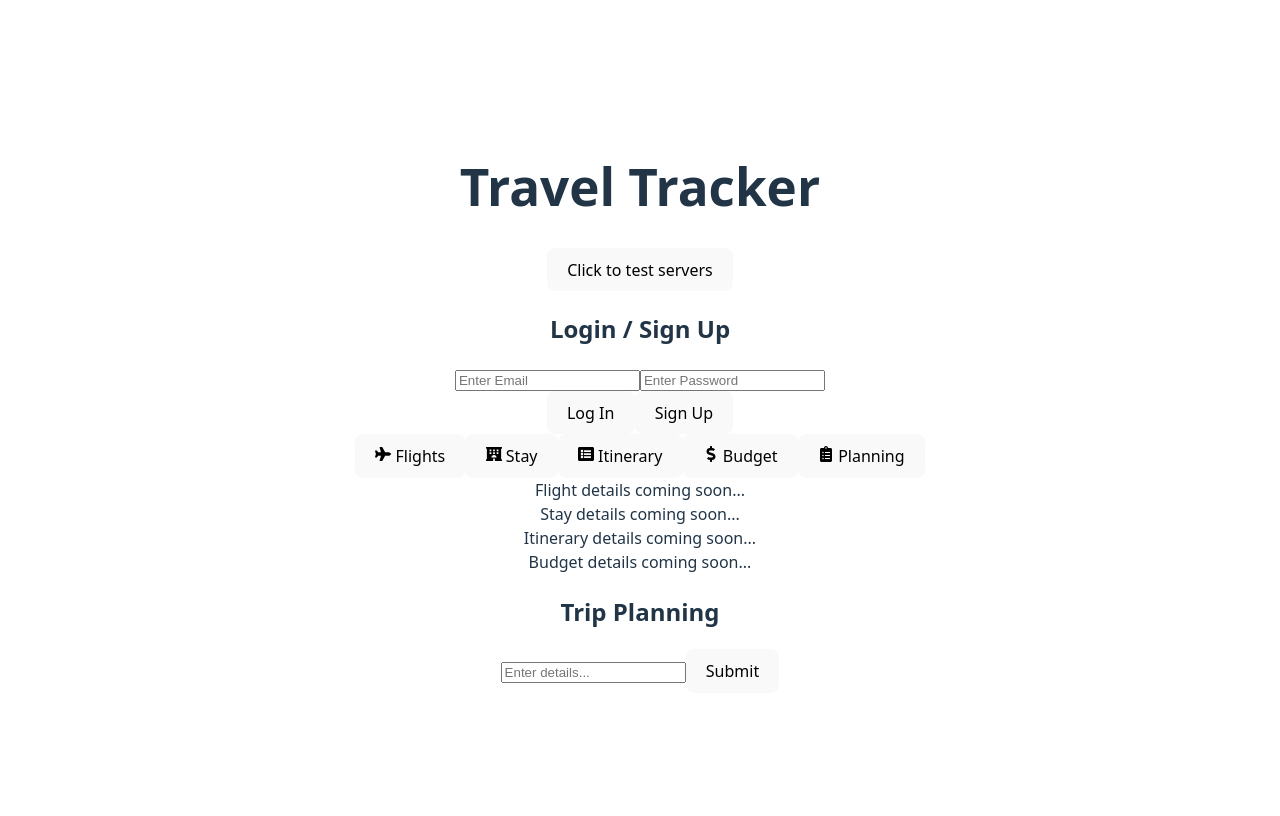
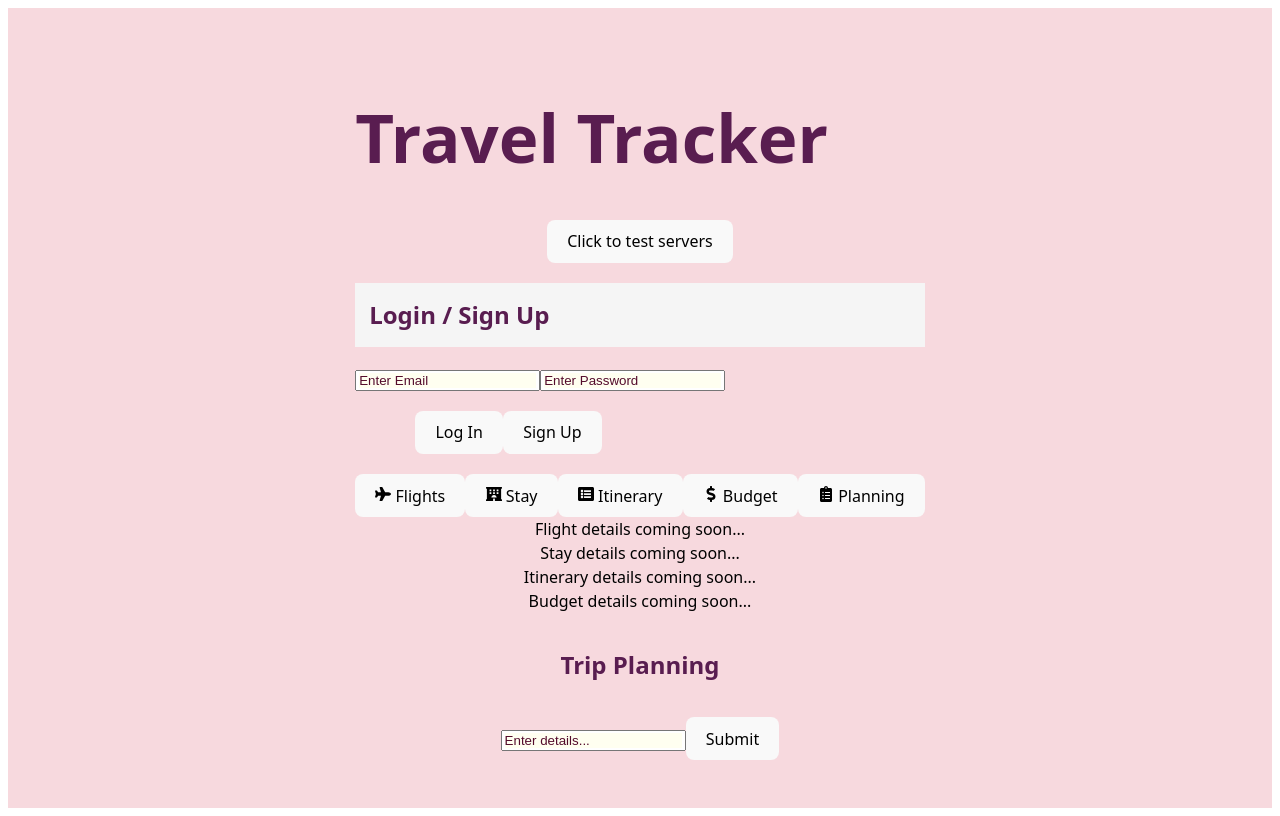
Before and after one commit to LivTarsi/Travel-Tracker, a React (Vite) app in the folder Frontend/: page / in a window 1280 px wide. Built offline with nearby package versions, Linux system fonts and the light colour scheme.

Commit message:
css file edited

```diff
--- a/Frontend/src/App.jsx
+++ b/Frontend/src/App.jsx
@@ -122,7 +122,7 @@ export default function TravelTracker() {
             onChange={(e) => setPassword(e.target.value)}
             className="mb-2"
           />
-          <div className="flex gap-2">
+          <div className="login-and-signup-btn">
             <Button onClick={handleLogin}>Log In</Button>
             <Button onClick={handleSignUp} variant="outline">Sign Up</Button>
           </div>
--- a/Frontend/src/index.css
+++ b/Frontend/src/index.css
@@ -15,7 +15,9 @@
   align-items: center;
 
 }
-
+body{
+  background: rgb(247, 217, 222);
+}
 a {
   font-weight: 500;
   color: #646cff;
@@ -36,8 +38,13 @@ body {
 }
 
 h1 {
-  font-size: 3.2em;
+  font-size: 4.2em;
   line-height: 1.1;
+  color:#591d50;
+}
+h2{
+  color:#591d50;
+  padding: 14px;
 }
 
 button {
@@ -47,12 +54,12 @@ button {
   font-size: 1em;
   font-weight: 500;
   font-family: inherit;
-  background-color: #1a1a1a;
+  background-color: rgb(222, 126, 142);
   cursor: pointer;
   transition: border-color 0.25s;
 }
 button:hover {
-  border-color: #646cff;
+  border-color: rgb(130, 18, 130);
 }
 button:focus,
 button:focus-visible {
@@ -61,7 +68,28 @@ button:focus-visible {
 button:active{
   background-color: #640357;
 }
+.p-4{
+  color: black;
+}
+.mb-6{
+  text-align: left;
 
+}
+.mb-2{
+  background-color: whitesmoke;
+}
+.login-and-signup-btn{
+  margin-top: 20px ;
+  margin-bottom: 20px;
+  margin-left: 60px;
+}
+
+input::placeholder{
+  color: rgb(84, 12, 44);
+  background: ivory;
+  border-style:line;
+
+}
 @media (prefers-color-scheme: light) {
   :root {
     color: #213547;
```
